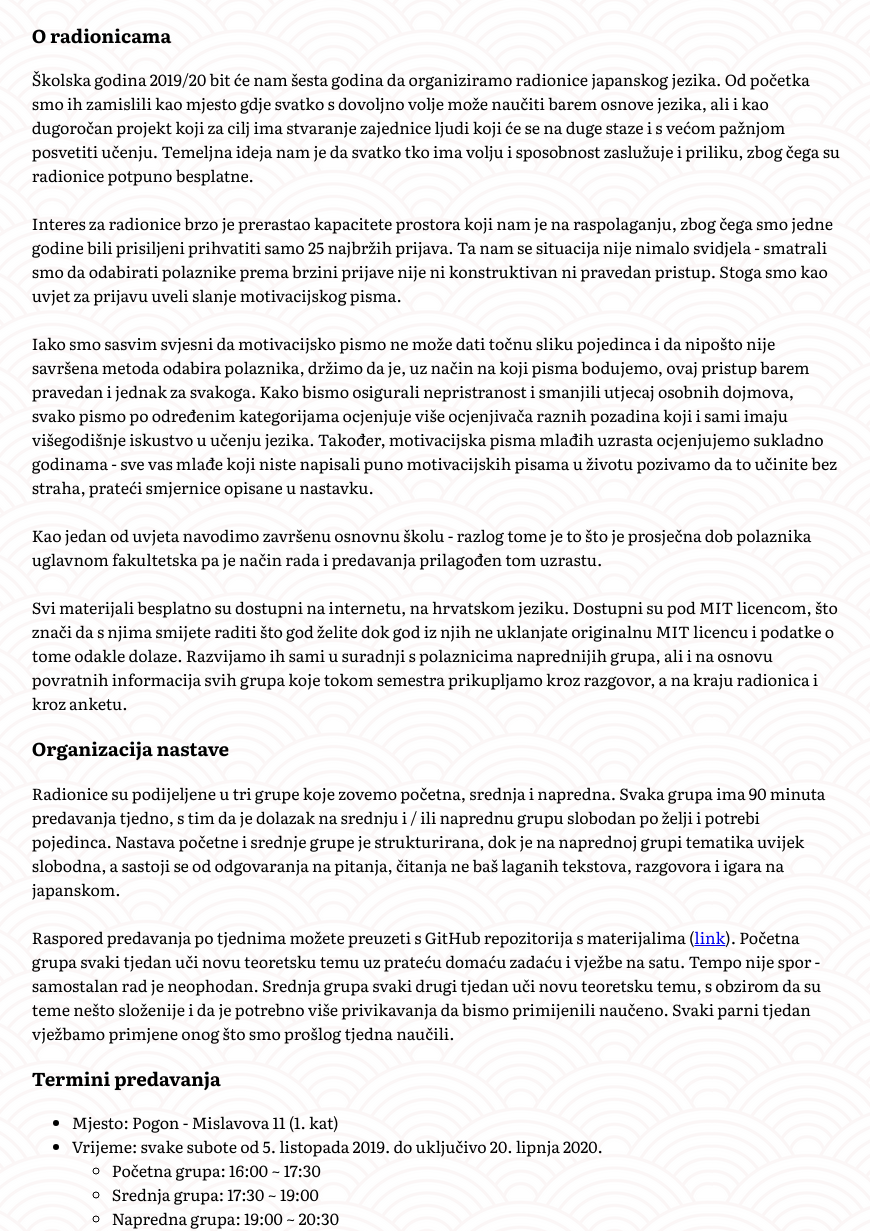
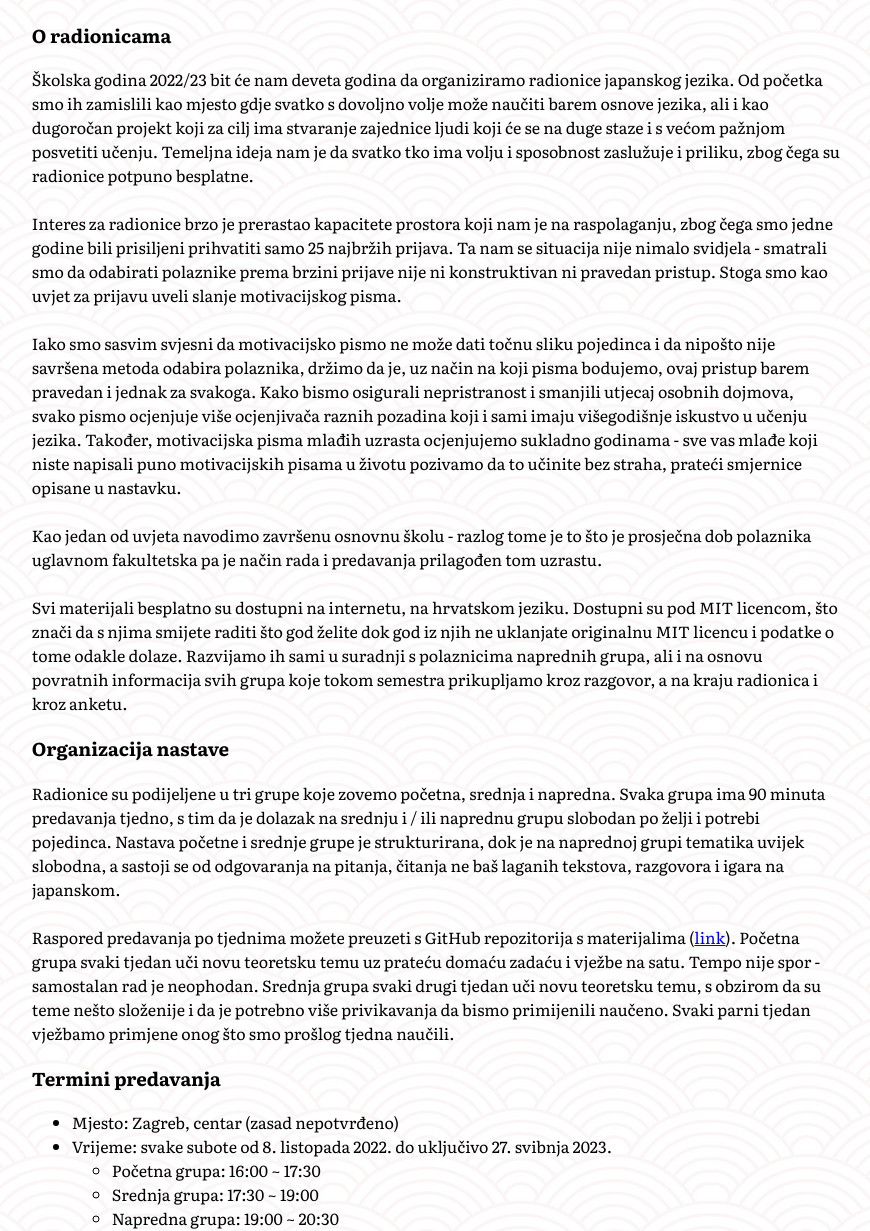
Before and after one commit to Makoto-hr-jp/makoto-japanski, a plain HTML site: page radionice.html in a window 1280 px wide. Shown: the part 252-1483 px from the top of the page, without its empty margins (229-1099 px from the left). Drawn offline with Linux system fonts and the light colour scheme.

Commit message:
U tekst dodani aktualni podaci.

```diff
--- a/radionice.html
+++ b/radionice.html
@@ -31,7 +31,7 @@
 	<div class = "container">
 		<h3>O radionicama</h3>
 		<div class = "textframe">
-			Školska godina 2019/20 bit će nam šesta godina da organiziramo radionice japanskog jezika. Od početka smo ih zamislili kao mjesto gdje svatko s dovoljno volje može naučiti barem osnove jezika,
+			Školska godina 2022/23 bit će nam deveta godina da organiziramo radionice japanskog jezika. Od početka smo ih zamislili kao mjesto gdje svatko s dovoljno volje može naučiti barem osnove jezika,
 			ali i kao dugoročan projekt koji za cilj ima stvaranje zajednice ljudi koji će se na duge staze i s većom pažnjom posvetiti učenju. Temeljna ideja nam je da svatko tko ima volju i sposobnost
 			zaslužuje i priliku, zbog čega su radionice potpuno besplatne.
 			<br><br>
@@ -40,14 +40,14 @@
 			prijavu uveli slanje motivacijskog pisma.
 			<br><br>
 			Iako smo sasvim svjesni da motivacijsko pismo ne može dati točnu sliku pojedinca i da nipošto nije savršena metoda odabira polaznika, držimo da je, uz način na koji pisma
-			bodujemo, ovaj pristup barem pravedan i jednak za svakoga. Kako bismo osigurali nepristranost i smanjili utjecaj osobnih dojmova, svako pismo po određenim kategorijama ocjenjuje više
+			bodujemo, ovaj pristup barem pravedan i jednak za svakoga. Kako bismo osigurali nepristranost i smanjili utjecaj osobnih dojmova, svako pismo ocjenjuje više
 			ocjenjivača raznih pozadina	koji i sami imaju višegodišnje iskustvo u učenju jezika. Također, motivacijska pisma mlađih uzrasta ocjenjujemo sukladno godinama - sve vas mlađe koji niste napisali
 			puno motivacijskih pisama u životu pozivamo da to učinite bez straha, prateći smjernice opisane u nastavku.
 			<br><br>
 			Kao jedan od uvjeta navodimo završenu osnovnu školu - razlog tome je to što je prosječna dob polaznika uglavnom fakultetska pa je način rada i predavanja prilagođen tom uzrastu.
 			<br><br>
 			Svi materijali besplatno su dostupni na internetu, na hrvatskom jeziku. Dostupni su pod MIT licencom, što znači da s njima smijete raditi što god želite dok god iz njih ne uklanjate originalnu MIT licencu
-			i podatke o tome odakle dolaze.	Razvijamo ih sami u suradnji s polaznicima naprednijih grupa, ali i na osnovu povratnih informacija svih grupa koje	tokom semestra prikupljamo kroz razgovor,
+			i podatke o tome odakle dolaze.	Razvijamo ih sami u suradnji s polaznicima naprednih grupa, ali i na osnovu povratnih informacija svih grupa koje tokom semestra prikupljamo kroz razgovor,
 			a na kraju radionica i kroz anketu.
 		</div>
 		<h3>Organizacija nastave</h3>
@@ -62,8 +62,8 @@
 		</div>
 		<h3>Termini predavanja</h3>
 		<ul>
-			<li> Mjesto: Pogon - Mislavova 11 (1. kat)</li>
-			<li> Vrijeme: svake subote od 5. listopada 2019. do uključivo 20. lipnja 2020.</li>
+			<li> Mjesto: Zagreb, centar (zasad nepotvrđeno)</li>
+			<li> Vrijeme: svake subote od 8. listopada 2022. do uključivo 27. svibnja 2023.</li>
 			<ul>
 				<li> Početna grupa: 16:00 ~ 17:30</li>
 				<li> Srednja grupa: 17:30 ~ 19:00</li>
@@ -76,8 +76,8 @@
 			u vrlo kratkom vremenu pročita i procijeni sva zaprimljena pisma (iz dosadašnjeg iskustva njih preko 50). Iz poštovanja prema svima koje osobno gnjavim i vučem za rukav da obave taj zadatak,
 			uzet ću za pravo da zakašnjele prijave ignoriram.
 			<ul>
-				<li>Početak: <b>1. rujna 2019.</b></li>
-				<li>Kraj: <b>20. rujna 2019.</b></li>
+				<li>Početak: <b>5. rujna 2022.</b></li>
+				<li>Kraj: <b>25. rujna 2022.</b></li>
 			</ul>
 		</div>
 		<h3>Za prijavu vam treba</h3>
```
